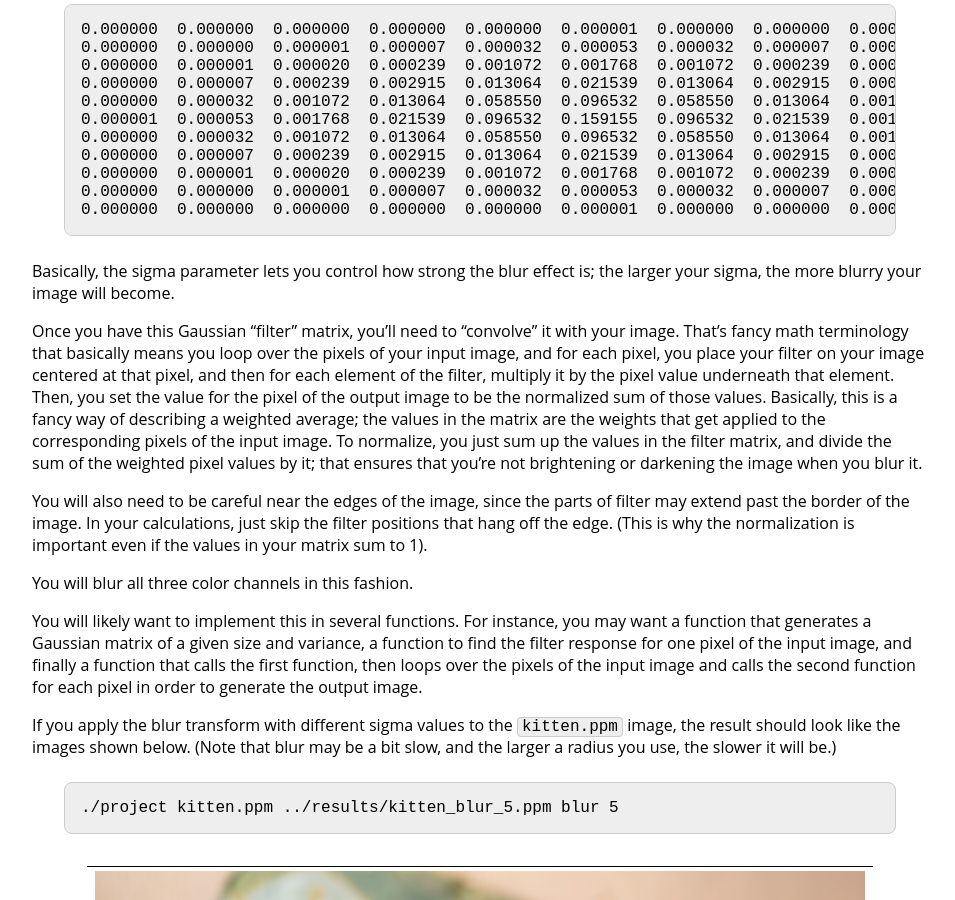
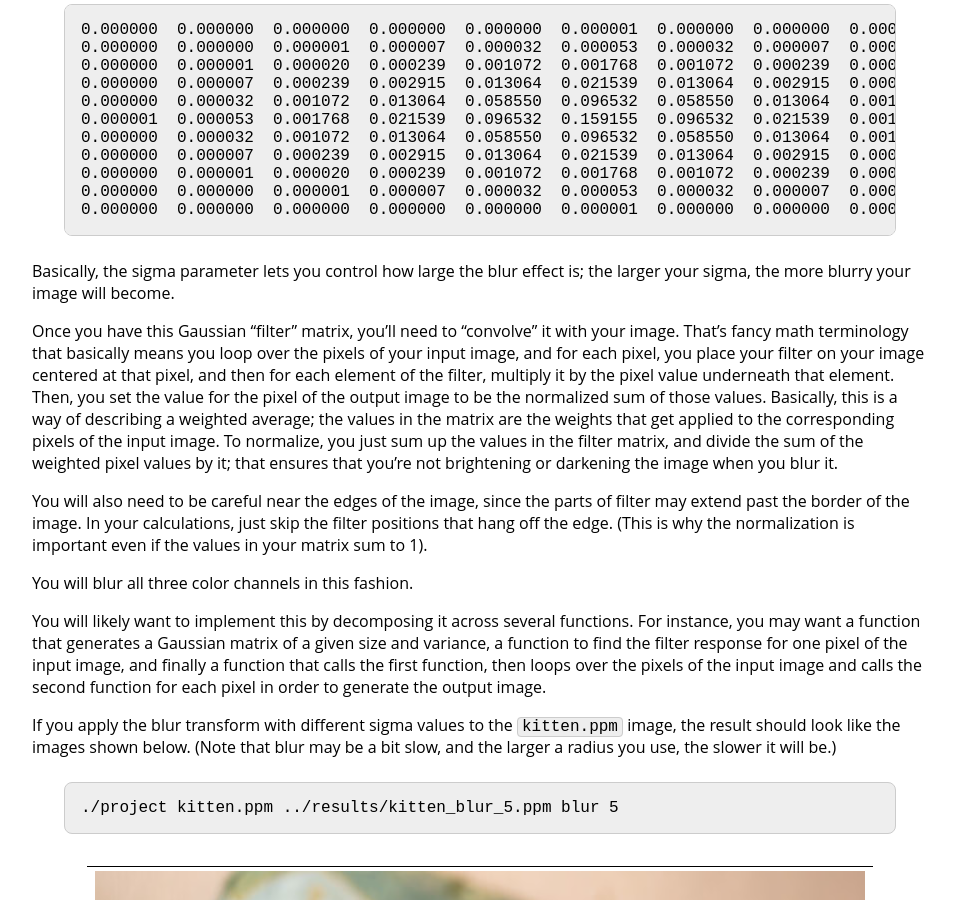
Before and after one commit to jhu-ip/cs220-f25, a Jekyll site: the page built from assign/midterm.md, in a window 1280 px wide and 900 px high, scrolled down 13407 px. Shown: the whole window, without its empty margins (160-1115 px from the left). Built offline with Jekyll 4.4.1, drawn with Linux system fonts in a browser that asks for light colours; some of the changed text lies outside the part shown.

Commit message:
midterm project handout: fixing typos, grammar, clarifications, etc.

````diff
--- a/assign/midterm.md
+++ b/assign/midterm.md
@@ -375,15 +375,15 @@ If sigma was `1.0`, we would get an 11x11 matrix:
 0.000000  0.000000  0.000000  0.000000  0.000000  0.000001  0.000000  0.000000  0.000000  0.000000  0.000000
 ```
 
-Basically, the sigma parameter lets you control how strong the blur effect is; the larger your sigma, the more blurry your image will become.
+Basically, the sigma parameter lets you control how large the blur effect is; the larger your sigma, the more blurry your image will become.
 
-Once you have this Gaussian "filter" matrix, you'll need to "convolve" it with your image. That's fancy math terminology that basically means you loop over the pixels of your input image, and for each pixel, you place your filter on your image centered at that pixel, and then for each element of the filter, multiply it by the pixel value underneath that element. Then, you set the value for the pixel of the output image to be the normalized sum of those values. Basically, this is a fancy way of describing a weighted average; the values in the matrix are the weights that get applied to the corresponding pixels of the input image. To normalize, you just sum up the values in the filter matrix, and divide the sum of the weighted pixel values by it; that ensures that you're not brightening or darkening the image when you blur it.
+Once you have this Gaussian "filter" matrix, you'll need to "convolve" it with your image. That's fancy math terminology that basically means you loop over the pixels of your input image, and for each pixel, you place your filter on your image centered at that pixel, and then for each element of the filter, multiply it by the pixel value underneath that element. Then, you set the value for the pixel of the output image to be the normalized sum of those values. Basically, this is a way of describing a weighted average; the values in the matrix are the weights that get applied to the corresponding pixels of the input image. To normalize, you just sum up the values in the filter matrix, and divide the sum of the weighted pixel values by it; that ensures that you're not brightening or darkening the image when you blur it.
 
 You will also need to be careful near the edges of the image, since the parts of filter may extend past the border of the image. In your calculations, just skip the filter positions that hang off the edge. (This is why the normalization is important even if the values in your matrix sum to 1).
 
 You will blur all three color channels in this fashion.
 
-You will likely want to implement this in several functions. For instance, you may want a function that generates a Gaussian matrix of a given size and variance, a function to find the filter response for one pixel of the input image, and finally a function that calls the first function, then loops over the pixels of the input image and calls the second function for each pixel in order to generate the output image.
+You will likely want to implement this by decomposing it across several functions. For instance, you may want a function that generates a Gaussian matrix of a given size and variance, a function to find the filter response for one pixel of the input image, and finally a function that calls the first function, then loops over the pixels of the input image and calls the second function for each pixel in order to generate the output image.
 
 If you apply the blur transform with different sigma values to the ```kitten.ppm``` image, the result should look like the images shown below. (Note that blur may be a bit slow, and the larger a radius you use, the slower it will be.)
 
````
Also changed, not shown: other parts of assign/midterm.md (+1 -1 lines).
